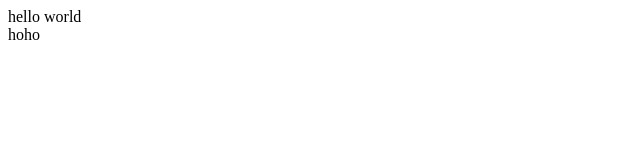
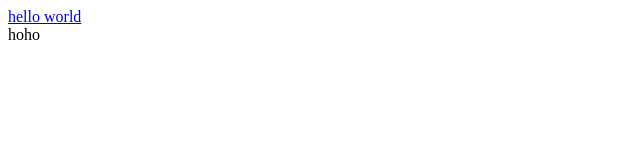
Before and after one commit to trista1013tw/-, a plain HTML site: page index.html in a window 1280 px wide. Shown: the full height of the page, 0-640 px from the left. Drawn offline with Linux system fonts and the light colour scheme.

Commit message:
Update index.html

```diff
--- a/index.html
+++ b/index.html
@@ -3,7 +3,7 @@
 <head>
 </head>
 <body>
-  <div>hello world</div>
+  <a href="reseme.html"><div>hello world</div></a>
   <div>hoho</div>
 </body>
 </html>
```
